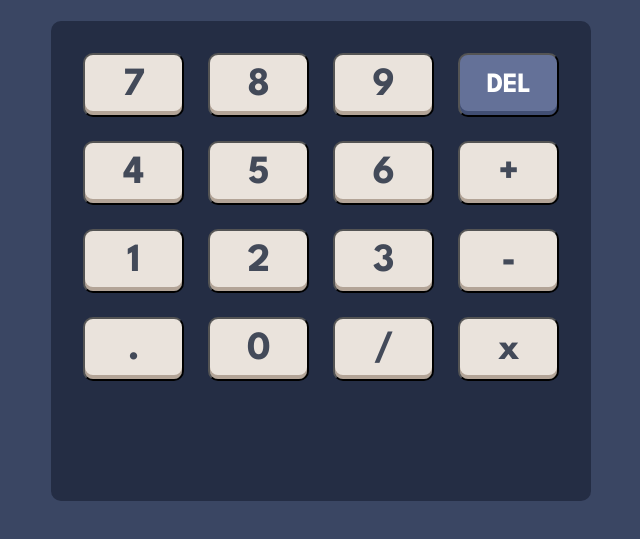
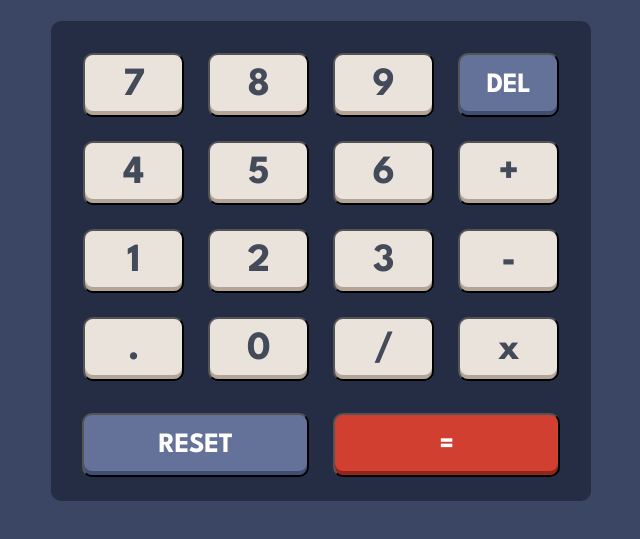
Before and after one commit to BYCODDE/calculator-app, a plain HTML site: page index.html in a window 1280 px wide. Shown: the part 235-774 px from the top of the page, without its empty margins (319-959 px from the left). Drawn offline with Linux system fonts and the light colour scheme.

Commit message:
new commit!

```diff
--- a/index.html
+++ b/index.html
@@ -47,6 +47,10 @@
           <button type="button">/</button>
           <button type="button">x</button>
         </div>
+        <div class="twolast_buttons">
+          <button id="blue_button2" type="button">RESET</button>
+          <button id="red_button" type="button">=</button>
+        </div>
       </section>
     </main>
 
--- a/style.css
+++ b/style.css
@@ -81,3 +81,41 @@ body {
   line-height: normal;
   letter-spacing: -0.467px;
 }
+
+.twolast_buttons {
+  display: flex;
+  justify-content: center;
+  align-items: center;
+  gap: 24px;
+}
+
+#blue_button2 {
+  width: 227px;
+  height: 64px;
+  border-radius: 10px;
+  background: #647198;
+  color: #fff;
+  text-align: center;
+  font-family: "League Spartan";
+  font-size: 28px;
+  font-style: normal;
+  font-weight: 700;
+  line-height: normal;
+  letter-spacing: -0.467px;
+  box-shadow: 0px -4px 0px 0px #414e73 inset;
+}
+#red_button {
+  width: 227px;
+  height: 64px;
+  border-radius: 10px;
+  background: #d03f2f;
+  color: #fff;
+  text-align: center;
+  font-family: "League Spartan";
+  font-size: 28px;
+  font-style: normal;
+  font-weight: 700;
+  line-height: normal;
+  letter-spacing: -0.467px;
+  box-shadow: 0px -4px 0px 0px #93261a inset;
+}
```
